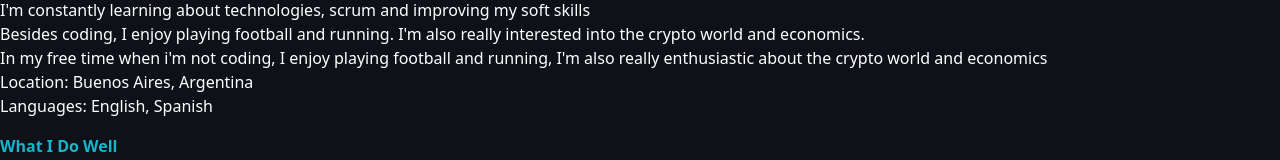
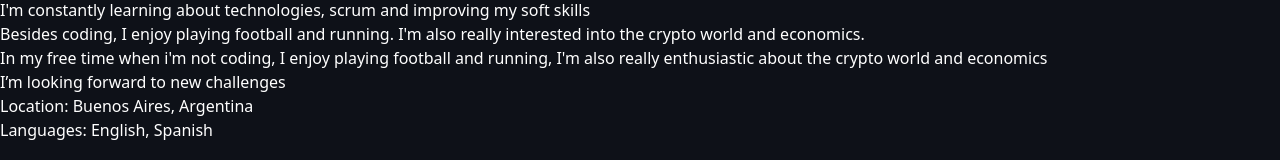
Before and after one commit to matiascabrejos/Portfolio, a Vue app: page /about in a window 1280 px wide. Shown: the part 189-349 px from the top of the page. Built offline with nearby package versions, Linux system fonts and the light colour scheme.

Commit message:
Working in the about page

```diff
--- a/src/pages/About.vue
+++ b/src/pages/About.vue
@@ -19,6 +19,9 @@
         In my free time when i'm not coding, I enjoy playing football and
         running, I'm also really enthusiastic about the crypto world and
         economics
+      </p>
+      <p>
+        I’m looking forward to new challenges
       </p>
     </div>
     <div class="fill">
```
